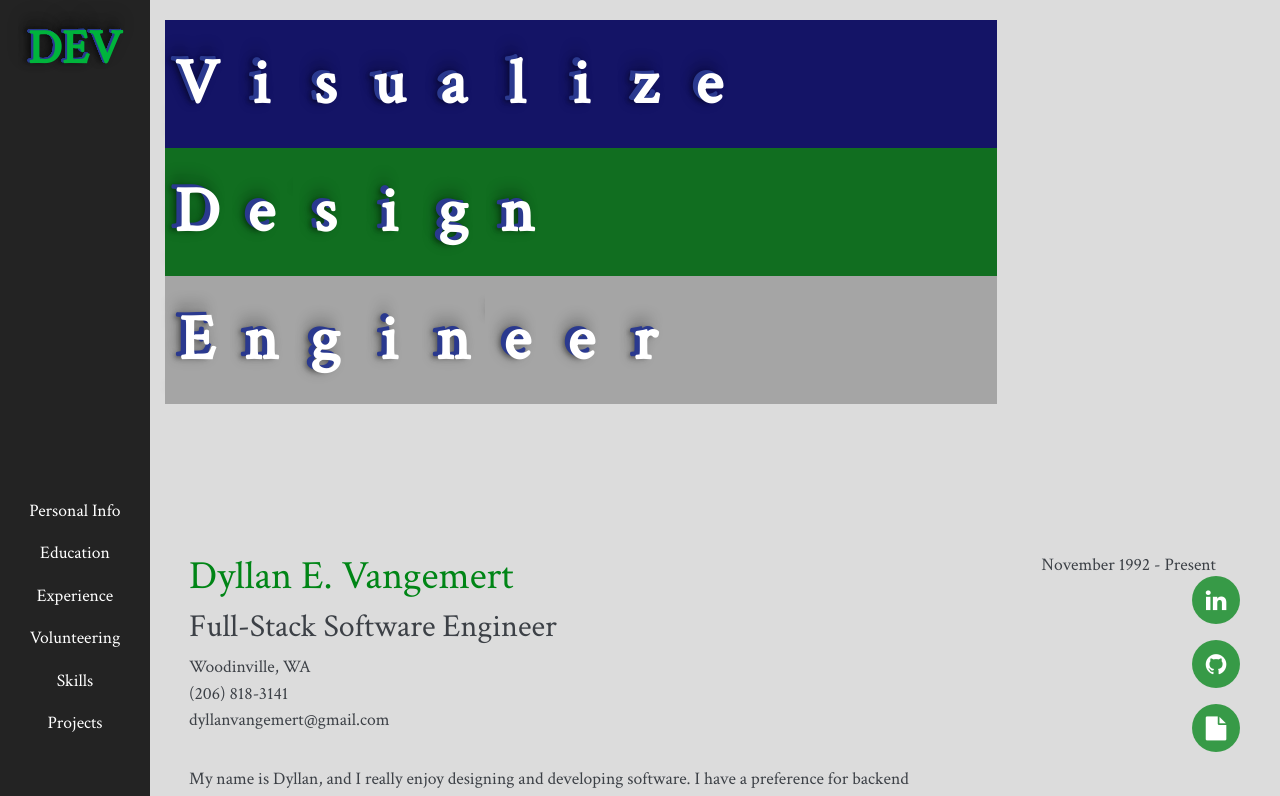
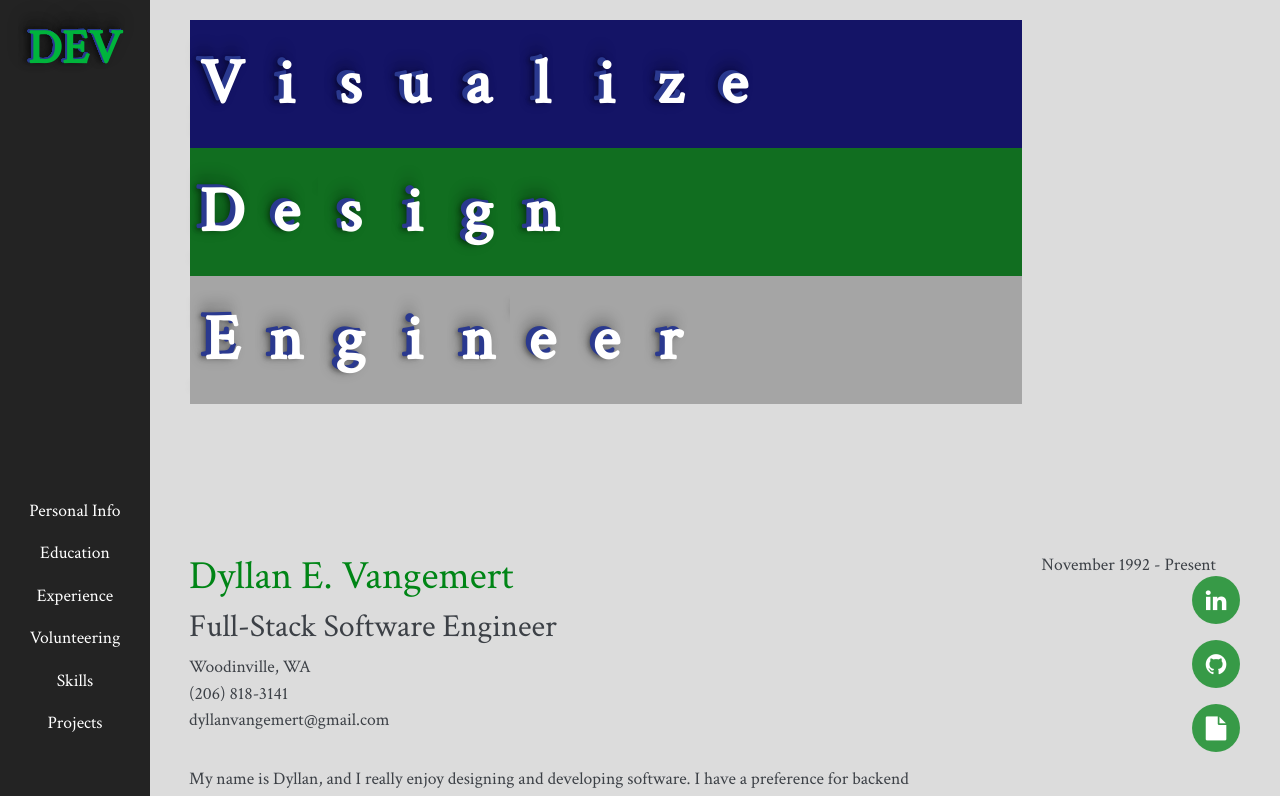
Before and after one commit to dyllanv/my-app, a React (Create React App) app: page / in a window 1280 px wide. Shown: the top 796 px of the page. Built offline with nearby package versions, Linux system fonts and the light colour scheme.

Commit message:
banner margin-left change

```diff
--- a/src/index.css
+++ b/src/index.css
@@ -159,7 +159,7 @@ h3 {
 
   .banner {
     height: 40vw;
-    margin-left: 150px;
+    margin-left: 175px;
     margin-right: 15vw;
     color: rgb(47, 165, 86);
     font-weight: bold;
```
